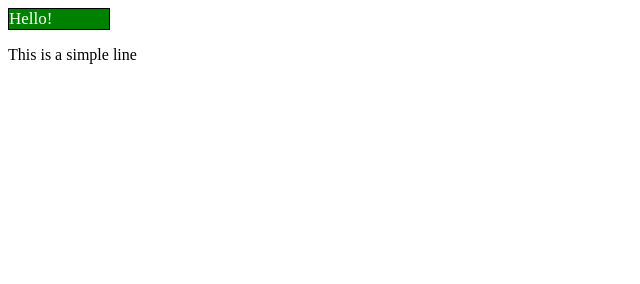
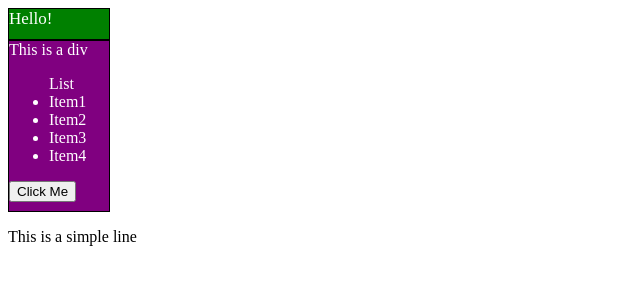
Before and after one commit to arkaghosh2005/Private-Practice-Files, a plain HTML site: page JavaScript Practice Files/dom 2.1 code.html in a window 1280 px wide. Shown: the whole page, without its empty margins (0-640 px from the left). Drawn offline with Linux system fonts and the light colour scheme.

Commit message:
dom 2.1 code additional writing

```diff
--- a/JavaScript Practice Files/dom 2.1 code.css
+++ b/JavaScript Practice Files/dom 2.1 code.css
@@ -1,7 +1,15 @@
-#box{
-    height: 20px;
+#box1{
+    height: 30px;
     width: 100px;
     background-color: blue;
     color: white;
     border: 1px solid black;
 }
+
+#box2{
+    height: 170px;
+    width: 100px;
+    background-color: purple;
+    color: white;
+    border: 1px solid black;
+}
--- a/JavaScript Practice Files/dom 2.1 code.html
+++ b/JavaScript Practice Files/dom 2.1 code.html
@@ -7,7 +7,15 @@
     <link rel="stylesheet" href="dom 2.1 code.css">
 </head>
 <body>
-    <div id="box">This is a div</div>
+    <div id="box1">This is a div</div>
+    <div id="box2">This is a div
+        <ul>List
+            <li>Item1</li>
+            <li>Item2</li>
+            <li>Item3</li>
+            <li>Item4</li>
+        </ul>
+    </div>
     <p class="para">This is a simple line</p>
     <script src="dom 2.1 code.js"></script>
 </body>
--- a/JavaScript Practice Files/dom 2.1 code.js
+++ b/JavaScript Practice Files/dom 2.1 code.js
@@ -1,16 +1,34 @@
 let div1 = document.querySelector("div");
 console.log(div1);
+
+
 
 //To get the attribute value
 let para1 = document.querySelector("p");
 console.log(para1.getAttribute("class"));
 
-//To get the attribute value
+//To get the attribute value and change the value
 let para2 = document.querySelector("p");
 console.log(para2.setAttribute("class","newclass"));
 
-//Access styling of CSS in JavaScript
-let div2 = document.querySelector("div");
+//Access styling of CSS in JavaScript (Overriding)
+let div2 = document.getElementById("box1");
 div2.style.backgroundColor = "green";
 div2.style.fontSize = "17px";
-div2.innerText = "Hello!"
+div2.innerText = "Hello!";
+
+
+
+//Insertion of Elements
+//Step 1: Creation of Elements
+let newbtn = document.createElement("button");
+newbtn.innerText="Click Me";
+console.log(newbtn);
+
+//Step 2: Addition in the Webpage
+//Opt 1: <node>.append(<item>) --- Adds at the end of node (inside)
+//Opt 1: <node>.prepend(<item>) --- Adds at the start of node (inside)
+//Opt 1: <node>.before(<item>) --- Adds before the node (outside)
+//Opt 1: <node>.after(<item>) --- Adds after the node (outside)
+let addbtn = document.getElementById("box2");
+addbtn.append(newbtn);
```
